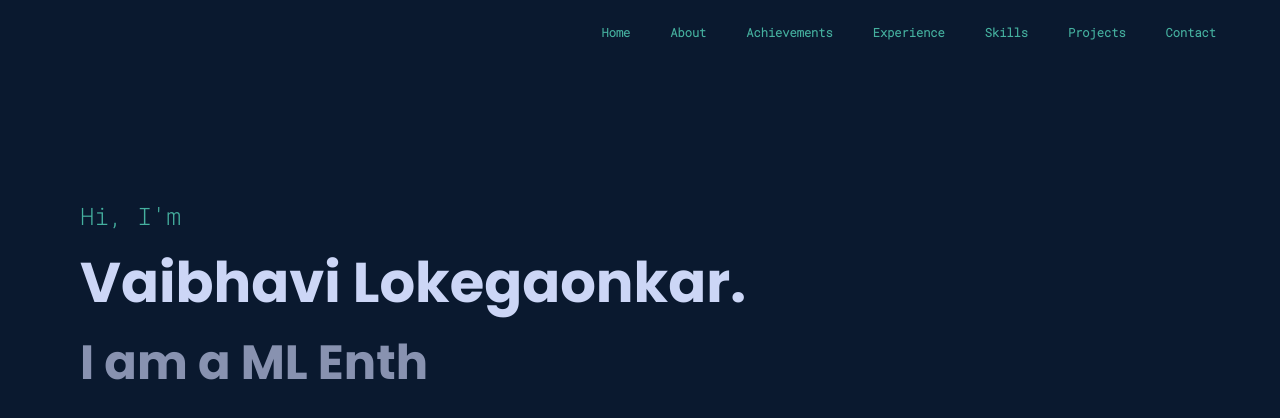
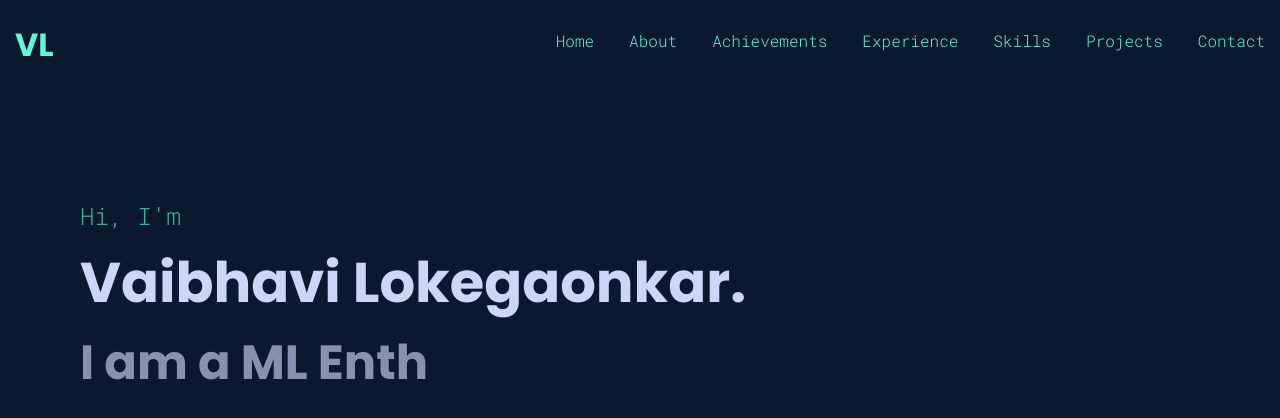
Before and after one commit to Vaibhavi1707/Vaibhavi1707.github.io, a React (Create React App) app in the folder portfolio/: page / in a window 1280 px wide. Shown: the top 418 px of the page. Built offline with nearby package versions, Linux system fonts and the light colour scheme.

Commit message:
Made Navbar sticky and responsive

```diff
--- a/portfolio/src/App.js
+++ b/portfolio/src/App.js
@@ -1,10 +1,14 @@
 import './css/App.css';
 import Intro from './pages/Intro';
+import Navbar from './components/Navbar';
 import SocialAccounts from './components/SocialAccounts';
 
 function App() {
   return (
     <div className="App">
+      <div className="App__bar">
+        <Navbar />
+      </div>
       <Intro />
       {/* <About /> */}
       {/* <Achievements /> */}
--- a/portfolio/src/components/Navbar.js
+++ b/portfolio/src/components/Navbar.js
@@ -1,19 +1,30 @@
-import React from 'react'
+import React, { useState } from 'react'
 import "../css/Navbar.css"
-import NavbarOption from './NavbarOption'
+// import NavbarOption from './NavbarOption'
+import MenuIcon from '@material-ui/icons/Menu';
 
 function Navbar() {
+    const [showLinks, setShowLinks] = useState(false);
+
     return (
         <div className = "navbar">
-            <NavbarOption title = "Home"/>
-            <NavbarOption  title = "About"/>
-            <NavbarOption  title = "Achievements"/>
-            <NavbarOption  title = "Experience" />
-            <NavbarOption  title = "Skills" />
-            <NavbarOption  title = "Projects" />
-            <NavbarOption  title = "Contact"/>
+            <div className = "left">
+             <div className = "me"><h1>VL</h1></div>
+            </div>
+            <div className = "right">
+                <div className = "links" id = {showLinks ? "hidden" : ""}>
+                <a href = "/home">Home</a>
+                <a href = "/about">About</a>
+                <a href = "/achievments">Achievements</a>
+                <a href = "/experience">Experience</a>
+                <a href = "/skills">Skills</a>
+                <a href = "/projects">Projects</a>
+                <a href = "/contact">Contact</a>
+                </div>
+                <MenuIcon onClick = {() => setShowLinks(!showLinks)} style = {{ color: "#ffffff" }}/>
+            </div>
         </div>
     )
 }
 
-export default Navbar
+export default Navbar;
--- a/portfolio/src/css/App.css
+++ b/portfolio/src/css/App.css
@@ -4,6 +4,7 @@
   text-align: center;
   background-color: #0A192F;
   font-family: 'Roboto Mono', monospace;
+  width: 100%;
 }
 
 .App-logo {
@@ -40,3 +41,7 @@
     transform: rotate(360deg);
   }
 }
+
+.App__bar {
+  position: fixed;
+}
--- a/portfolio/src/css/Navbar.css
+++ b/portfolio/src/css/Navbar.css
@@ -1,5 +1,103 @@
+@import url('https://fonts.googleapis.com/css2?family=Poppins:wght@700&display=swap');
+
 .navbar {
     display: flex;
-    float:right;
-    padding-right: 7vh;
+    /* float:right; */
+    /* padding-left: 7vh; */
+    background-color: #0A192F;
+    width: 100vw;
+    height: 80px;
 }
+
+.left {
+    flex: 50%;
+    display: flex;
+    justify-content: left;
+    align-items: center;
+    /* background-color: green; */
+}
+
+.right {
+    flex: 50%;
+    /* background-color: red; */
+    /* margin-left: % */
+    display: flex;
+    justify-content: right;
+    align-items: center;
+}
+
+.right .links {
+    max-height: 80px;
+}
+
+.right .links > a {
+    text-decoration: none;
+    color: #63F4DA;
+    font-size: 16px;
+    margin-left: 20px;
+    margin-right: 15px;
+}
+
+.right .links > a:hover {
+    color: #8892B0;
+}
+
+.right > .MuiSvgIcon-root {
+    display: none;
+    /* float:right; */
+    margin-left: 70%;
+}
+
+.right #hidden {
+    display: flex;
+}
+
+.left .me {
+    max-height: 80px;
+}
+
+.left .me > h1 {
+    font-family: 'Poppins', 'sans-serif';
+    color: #63F4DA;
+    margin-left: 15px;
+}
+
+@media only screen and (max-width: 850px) {
+    .right .links > a {
+        font-size: 20px;
+    }
+}
+
+@media only screen and (max-width: 750px) {
+    .right .links > a {
+        font-size: 15px;
+    }
+}
+
+@media only screen and (max-width: 650px) {
+    .right .links {
+        display: none;
+    }
+    .right > .MuiSvgIcon-root {
+        display: flex;
+    }
+    /* .left {
+        display: none;
+    } */
+    .right #hidden {
+        position: absolute;
+        right: 0px;
+        top: 80px;
+        height: 230px;
+        max-height: 230px;
+        width: 100%;
+        background-color:#0A192F;
+        display: flex;
+        flex-direction: column;
+        align-items: center;
+    }
+
+    .right #hidden > a {
+        margin: 5px;
+    }
+}
--- a/portfolio/src/pages/Intro.js
+++ b/portfolio/src/pages/Intro.js
@@ -6,7 +6,6 @@ import Typical from 'react-typical'
 function Intro() {
     return (
         <div className = "intro">
-            <Navbar />
             <div className = "first__intro">
                 <div className = "greeting">
                     Hi, I'm
```
